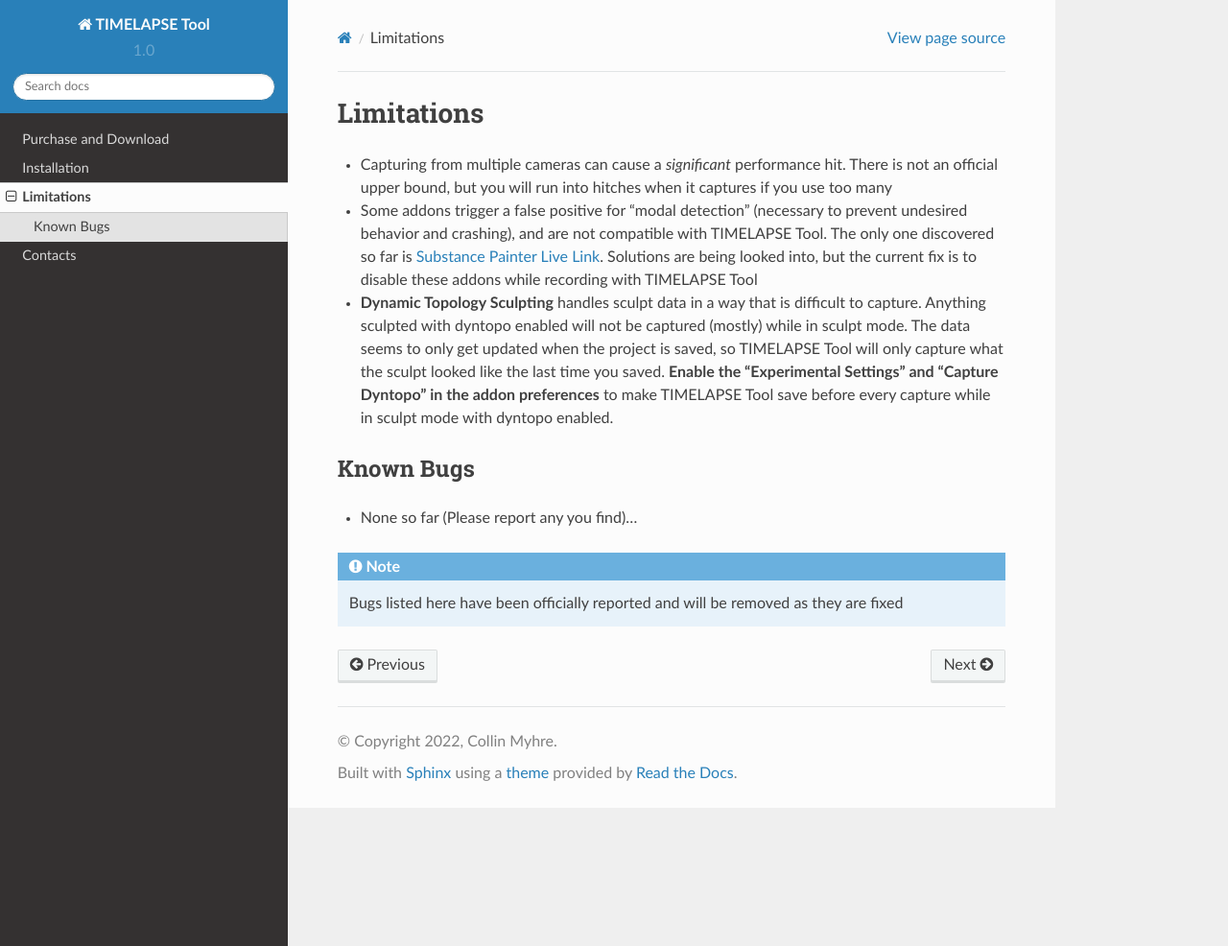
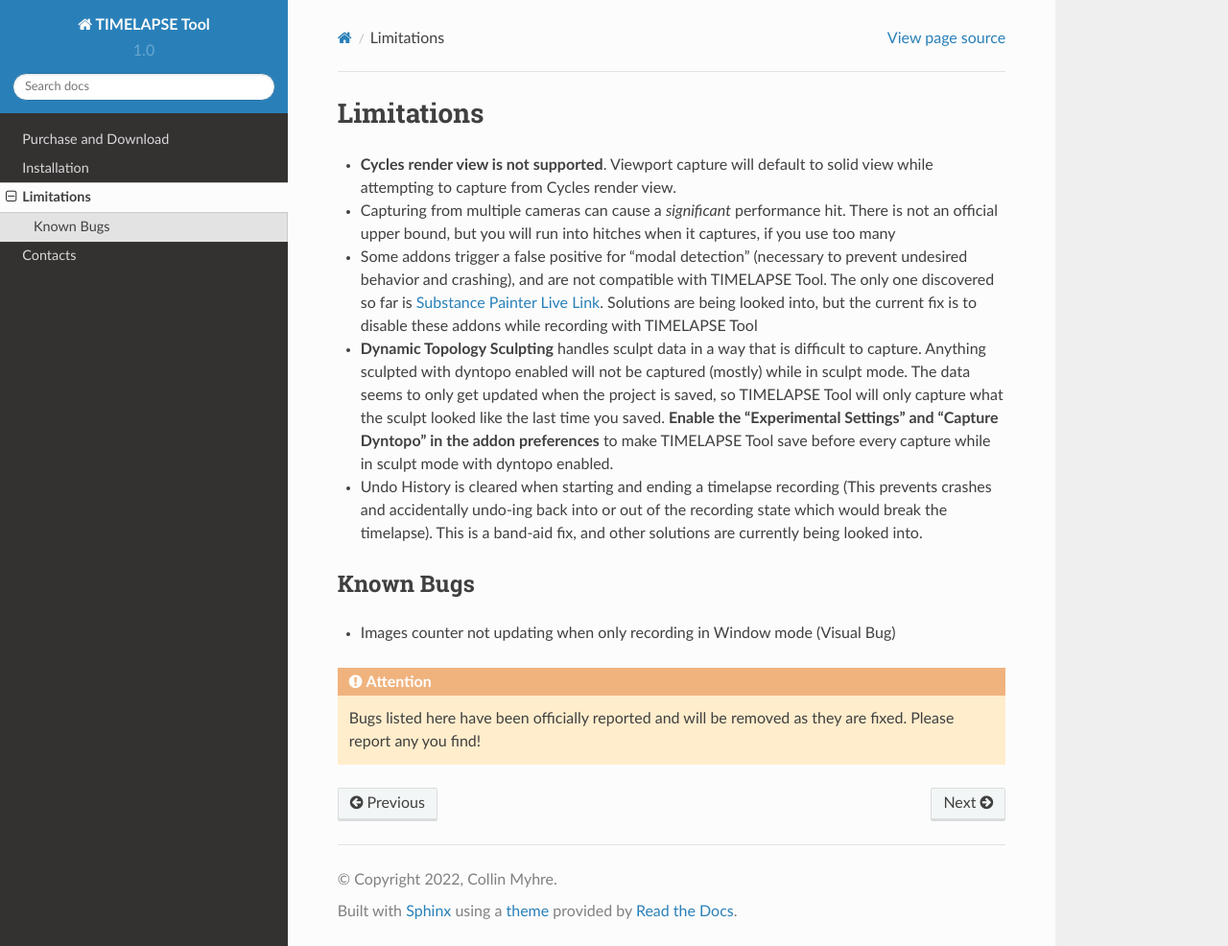
Before and after one commit to fwiller-git/TIMELAPSE-Tool-Docs, a Sphinx documentation site: the page built from docs/source/limitations.rst, in a window 1280 px wide and 986 px high. Shown: the whole window at 96% size. Built offline with Sphinx 7.4.7 and the Read the Docs theme 2.0.0, drawn with Linux system fonts in a browser that asks for light colours; pages that are not in the unit, such as notebooks, are missing from menus.

Commit message:
more limitations

```diff
--- a/docs/source/limitations.rst
+++ b/docs/source/limitations.rst
@@ -1,12 +1,14 @@
 Limitations
 ===========
-* Capturing from multiple cameras can cause a *significant* performance hit. There is not an official upper bound, but you will run into hitches when it captures if you use too many
+* **Cycles render view is not supported**. Viewport capture will default to solid view while attempting to capture from Cycles render view.
+* Capturing from multiple cameras can cause a *significant* performance hit. There is not an official upper bound, but you will run into hitches when it captures, if you use too many
 * Some addons trigger a false positive for "modal detection" (necessary to prevent undesired behavior and crashing), and are not compatible with TIMELAPSE Tool. The only one discovered so far is `Substance Painter Live Link <https://xolotlstudio.gumroad.com/l/fTRFN>`_. Solutions are being looked into, but the current fix is to disable these addons while recording with TIMELAPSE Tool
 * **Dynamic Topology Sculpting** handles sculpt data in a way that is difficult to capture. Anything sculpted with dyntopo enabled will not be captured (mostly) while in sculpt mode. The data seems to only get updated when the project is saved, so TIMELAPSE Tool will only capture what the sculpt looked like the last time you saved. **Enable the "Experimental Settings" and "Capture Dyntopo" in the addon preferences** to make TIMELAPSE Tool save before every capture while in sculpt mode with dyntopo enabled.
+* Undo History is cleared when starting and ending a timelapse recording (This prevents crashes and accidentally undo-ing back into or out of the recording state which would break the timelapse). This is a band-aid fix, and other solutions are currently being looked into.
 
 Known Bugs
 ----------
-* None so far (Please report any you find)...
+* Images counter not updating when only recording in Window mode (Visual Bug)
 
-.. note::
-    Bugs listed here have been officially reported and will be removed as they are fixed
+.. attention::
+    Bugs listed here have been officially reported and will be removed as they are fixed. Please report any you find!
```
